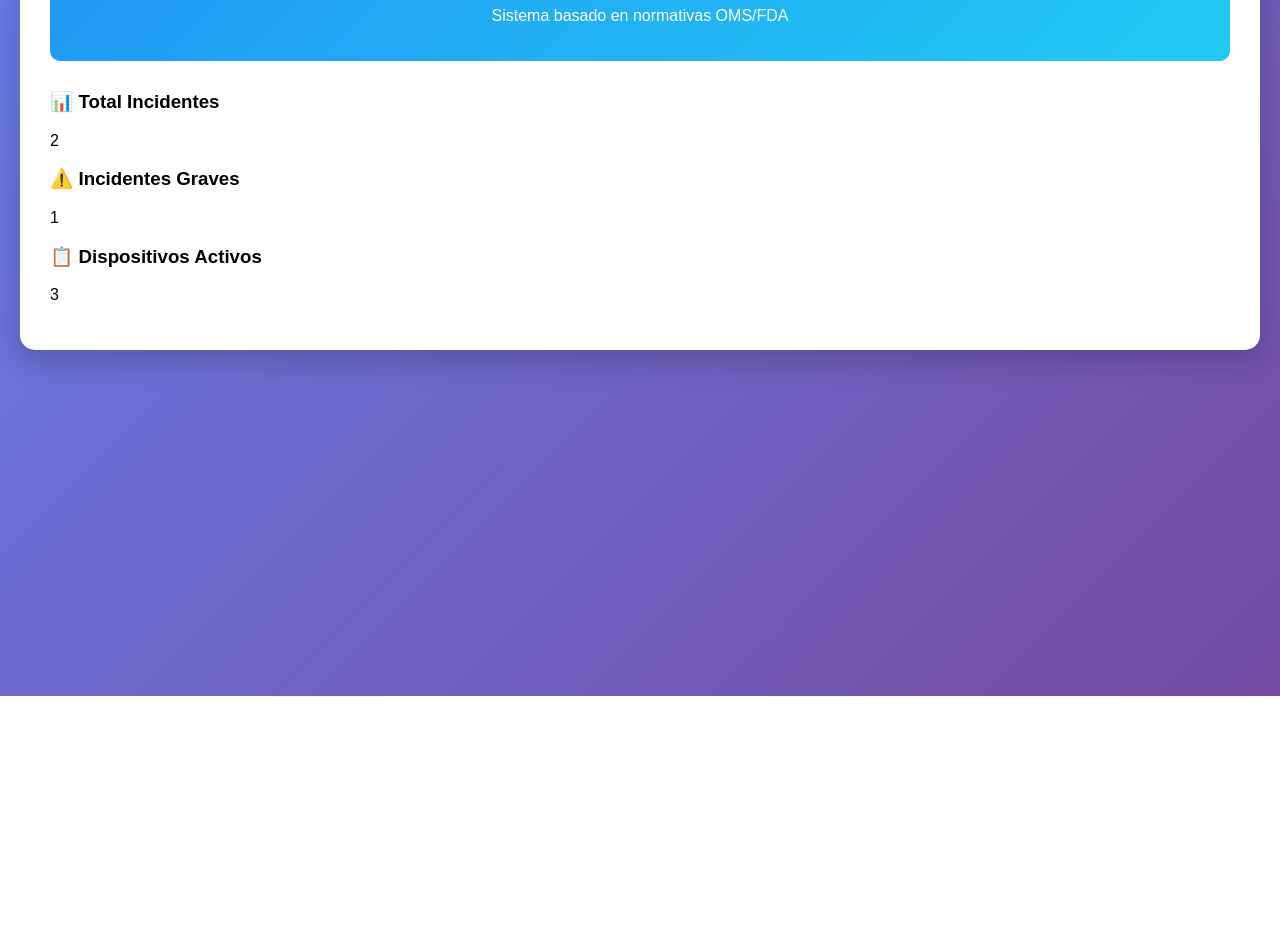
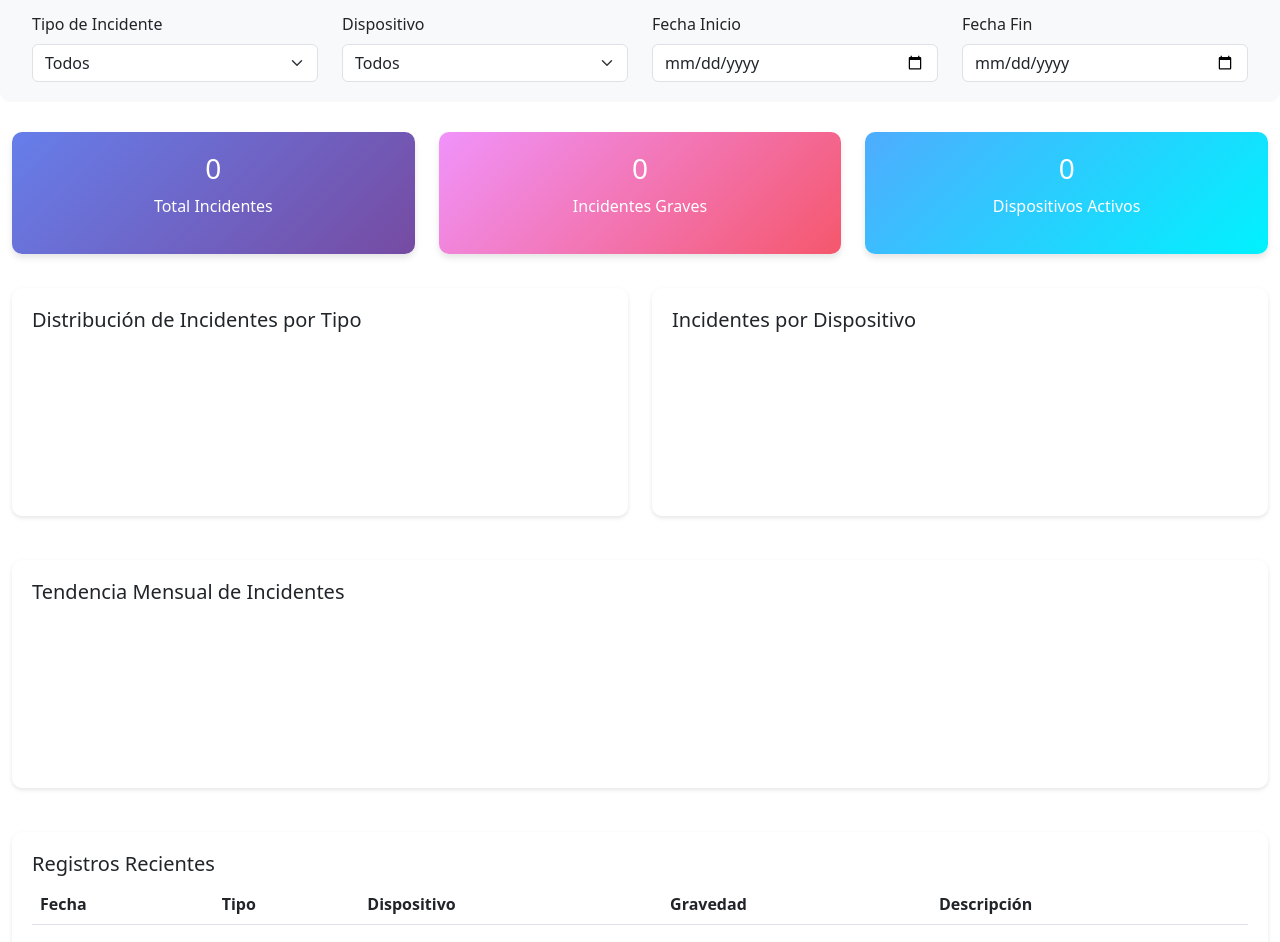
Before and after one commit to Leo2209/Leo2209.github.io, a plain HTML site: page index.html in a window 1280 px wide. Shown: the part 144-1086 px from the top of the page. Before the commit the page ends 840 px from the top, so only its background shows below. Drawn offline with nearby package versions, Linux system fonts and the light colour scheme.

Commit message:
Update index.html

```diff
--- a/index.html
+++ b/index.html
@@ -3,36 +3,145 @@
 <head>
     <meta charset="UTF-8">
     <meta name="viewport" content="width=device-width, initial-scale=1.0">
-    <title>Sistema de Farmacovigilancia</title>
-    <link rel="stylesheet" href="assets/css/style.css">
+    <title>Sistema de Trazabilidad y Farmacovigilancia</title>
+    <link href="https://cdn.jsdelivr.net/npm/bootstrap@5.3.0/dist/css/bootstrap.min.css" rel="stylesheet">
+    <script src="https://cdn.jsdelivr.net/npm/chart.js"></script>
+    <style>
+        .metric-card {
+            background: linear-gradient(135deg, #667eea 0%, #764ba2 100%);
+            color: white;
+            border-radius: 10px;
+            padding: 20px;
+            margin: 10px 0;
+            box-shadow: 0 4px 6px rgba(0,0,0,0.1);
+        }
+        .filters {
+            background: #f8f9fa;
+            padding: 20px;
+            border-radius: 10px;
+            margin-bottom: 20px;
+        }
+        .chart-container {
+            background: white;
+            padding: 20px;
+            border-radius: 10px;
+            box-shadow: 0 2px 4px rgba(0,0,0,0.1);
+            margin-bottom: 20px;
+        }
+    </style>
 </head>
 <body>
-    <div class="container">
-        <div class="header">
-            <h1>🏥 Sistema de Trazabilidad y Farmacovigilancia</h1>
-            <p>Sistema basado en normativas OMS/FDA</p>
-        </div>
-
-        <div class="cards">
-            <div class="card">
-                <h3>📊 Total Incidentes</h3>
-                <p id="total-incidentes">2</p>
-            </div>
-            <div class="card grave">
-                <h3>⚠️ Incidentes Graves</h3>
-                <p id="incidentes-graves">1</p>
-            </div>
-            <div class="card">
-                <h3>📋 Dispositivos Activos</h3>
-                <p>3</p>
+    <div class="container-fluid py-4">
+        <div class="row">
+            <div class="col-12">
+                <h1 class="text-center mb-4">🏥 Sistema de Trazabilidad y Farmacovigilancia</h1>
+                <p class="text-center text-muted">Sistema basado en normativas OMS/FDA</p>
             </div>
         </div>
 
-        <!-- TODO: Pega aquí TODO el HTML que ya tenemos -->
-        <!-- El formulario, la tabla, etc. -->
+        <!-- Filtros -->
+        <div class="row filters">
+            <div class="col-md-3">
+                <label class="form-label">Tipo de Incidente</label>
+                <select class="form-select" id="tipoIncidente">
+                    <option value="all">Todos</option>
+                    <option value="grave">Grave</option>
+                    <option value="moderado">Moderado</option>
+                    <option value="leve">Leve</option>
+                </select>
+            </div>
+            <div class="col-md-3">
+                <label class="form-label">Dispositivo</label>
+                <select class="form-select" id="dispositivo">
+                    <option value="all">Todos</option>
+                    <option value="monitor">Monitor A</option>
+                    <option value="bomba">Bomba B</option>
+                    <option value="sensor">Sensor C</option>
+                </select>
+            </div>
+            <div class="col-md-3">
+                <label class="form-label">Fecha Inicio</label>
+                <input type="date" class="form-control" id="fechaInicio">
+            </div>
+            <div class="col-md-3">
+                <label class="form-label">Fecha Fin</label>
+                <input type="date" class="form-control" id="fechaFin">
+            </div>
+        </div>
 
+        <!-- Métricas Principales -->
+        <div class="row mb-4">
+            <div class="col-md-4">
+                <div class="metric-card text-center">
+                    <h3 id="totalIncidentes">0</h3>
+                    <p>Total Incidentes</p>
+                </div>
+            </div>
+            <div class="col-md-4">
+                <div class="metric-card text-center" style="background: linear-gradient(135deg, #f093fb 0%, #f5576c 100%);">
+                    <h3 id="incidentesGraves">0</h3>
+                    <p>Incidentes Graves</p>
+                </div>
+            </div>
+            <div class="col-md-4">
+                <div class="metric-card text-center" style="background: linear-gradient(135deg, #4facfe 0%, #00f2fe 100%);">
+                    <h3 id="dispositivosActivos">0</h3>
+                    <p>Dispositivos Activos</p>
+                </div>
+            </div>
+        </div>
+
+        <!-- Gráficos -->
+        <div class="row">
+            <div class="col-md-6">
+                <div class="chart-container">
+                    <h5>Distribución de Incidentes por Tipo</h5>
+                    <canvas id="chartTipo"></canvas>
+                </div>
+            </div>
+            <div class="col-md-6">
+                <div class="chart-container">
+                    <h5>Incidentes por Dispositivo</h5>
+                    <canvas id="chartDispositivo"></canvas>
+                </div>
+            </div>
+        </div>
+
+        <div class="row mt-4">
+            <div class="col-12">
+                <div class="chart-container">
+                    <h5>Tendencia Mensual de Incidentes</h5>
+                    <canvas id="chartTendencia"></canvas>
+                </div>
+            </div>
+        </div>
+
+        <!-- Tabla de Datos -->
+        <div class="row mt-4">
+            <div class="col-12">
+                <div class="chart-container">
+                    <h5>Registros Recientes</h5>
+                    <div class="table-responsive">
+                        <table class="table table-striped" id="tablaDatos">
+                            <thead>
+                                <tr>
+                                    <th>Fecha</th>
+                                    <th>Tipo</th>
+                                    <th>Dispositivo</th>
+                                    <th>Gravedad</th>
+                                    <th>Descripción</th>
+                                </tr>
+                            </thead>
+                            <tbody id="tablaBody">
+                                <!-- Datos se llenarán con JavaScript -->
+                            </tbody>
+                        </table>
+                    </div>
+                </div>
+            </div>
+        </div>
     </div>
 
-    <script src="assets/js/script.js"></script>
+    <script src="app.js"></script>
 </body>
 </html>
```
